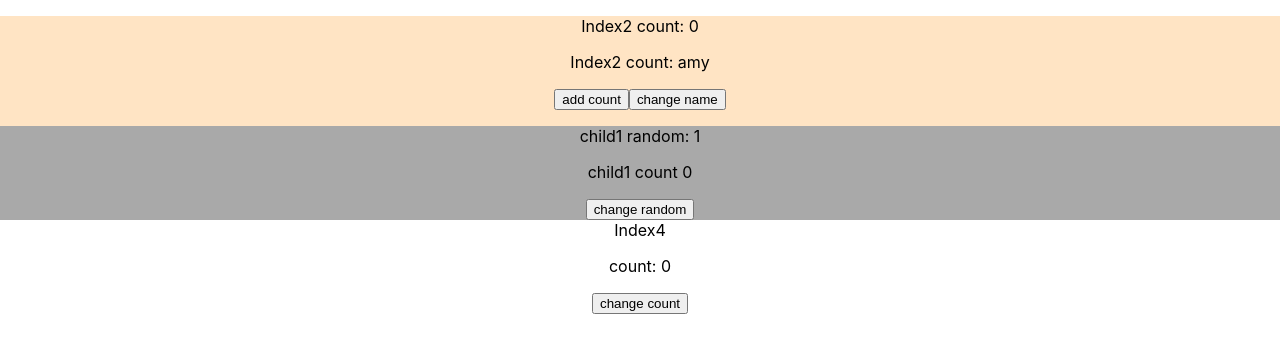
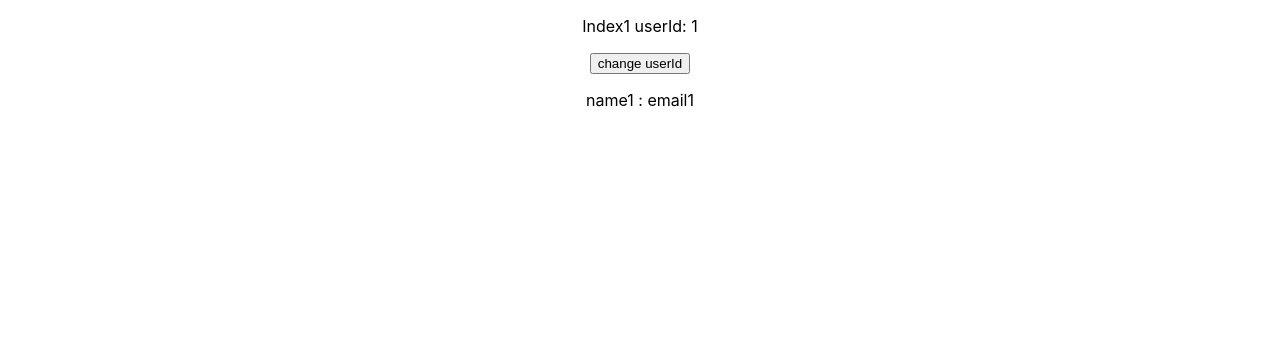
Before and after one commit to zhangjin-amy/my-app, a React (Create React App) app: page / in a window 1280 px wide. Shown: the top 352 px of the page. Built offline with nearby package versions, Linux system fonts and the light colour scheme.

Commit message:
feat: useEffect co useCallback

```diff
--- a/src/App.tsx
+++ b/src/App.tsx
@@ -5,19 +5,20 @@ import './App.css';
 // import Index2 from './Test/Princple/index2';
 // import Index3 from './Test/Princple/index3';
 // import Index1 from './Test/LifeCycle/index1';
-import Index2 from './Test/LifeCycle/index2';
+// import Index2 from './Test/LifeCycle/index2';
 // import Index3 from './Test/LifeCycle/index3';
 // import Index1 from './Test/Princple/derivedState';
-import Index4 from './Test/LifeCycle/index4';
+// import Index4 from './Test/LifeCycle/index4';
+import Index1 from './Test/hook/index1';
 
 function App() {
   return (
     <div className="App">
       {/* <Parent /> */}
-      <Index2 />
+      {/* <Index2 /> */}
       {/* <Index3 /> */}
-      {/* <Index1 /> */}
-      <Index4 />
+      <Index1 />
+      {/* <Index4 /> */}
     </div>
   );
 }
--- /dev/null
+++ b/src/Test/hook/index1.tsx
@@ -0,0 +1,53 @@
+
+import React, { useCallback, useEffect, useState } from 'react';
+
+function getUser (userId: number) {
+    return {
+        name: `name${userId}`,
+        email: `email${userId}`
+    }
+}
+
+function User({ userId } : { userId: number }) {
+  const [user, setUser] = useState({ name: '', email: '' });
+
+  const fetchUser = useCallback(() => {
+    const newUser = getUser(userId)
+    setUser(newUser);
+  }, [userId]);
+
+  useEffect(() => {
+    fetchUser();
+  }, [fetchUser]);
+
+//  会忽略userId的更新
+//   const fetchUser = () => {
+//     const newUser = getUser(userId)
+//     setUser(newUser);
+//   };
+
+//   useEffect(() => {
+//     fetchUser();
+//   }, []);
+
+
+
+  return (
+    <div>
+      {user.name} : {user.email}
+    </div>
+  );
+}
+
+function Index1() {
+    const [userId, setUSerId] = useState(1);
+
+    return(
+        <div>
+            <p>Index1 userId: {userId}</p>
+            <p><button onClick={(): void => setUSerId(userId + 1)}>change userId</button></p>
+            <User userId={userId} />
+        </div>
+    )
+}
+export default Index1;
```
